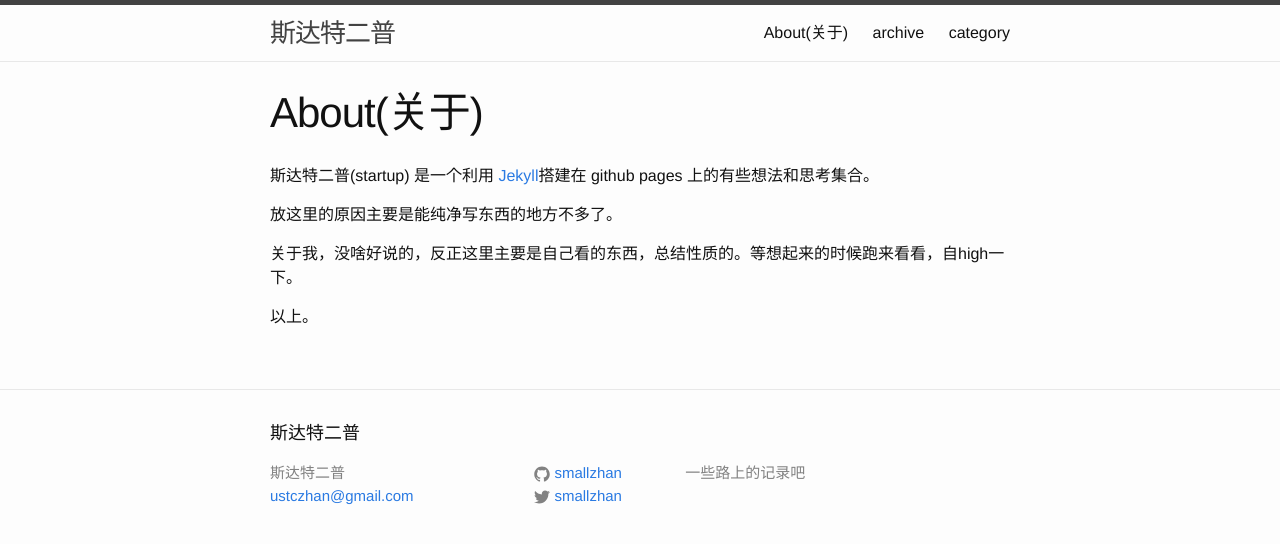
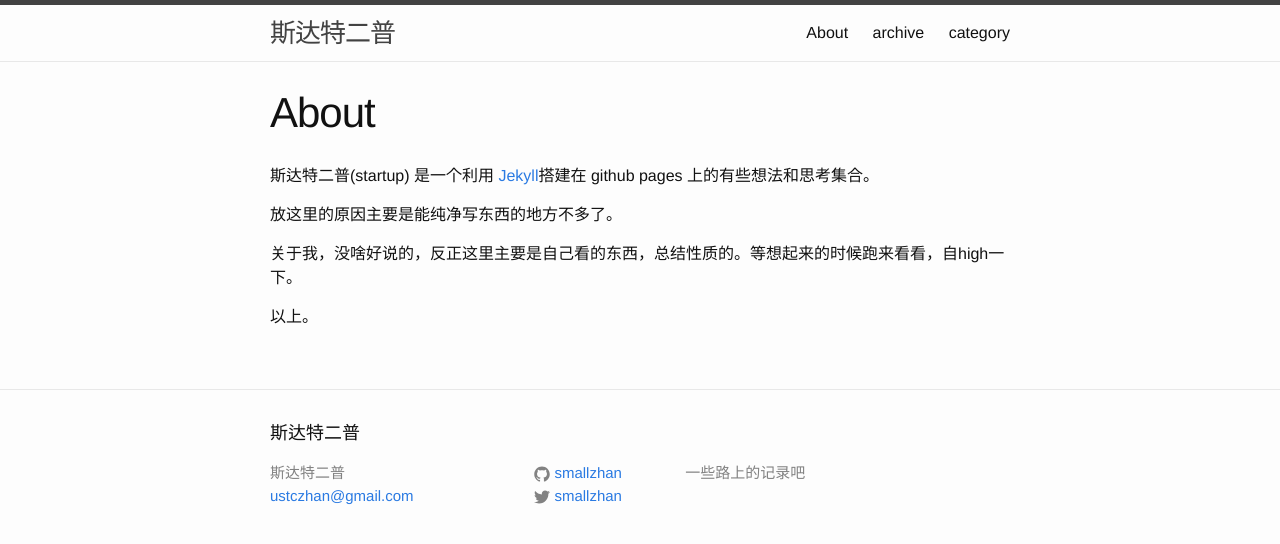
Before and after one commit to smallzhan/smallzhan.github.io, a Jekyll site: the page built from about.md, in a window 1280 px wide. Shown: the top 544 px of the page. Built offline with Jekyll 4.4.1, drawn with Linux system fonts in a browser that asks for light colours; Markdown is read by kramdown in place of the engine named in the settings.

Commit message:
improve format

```diff
--- a/_config.yml
+++ b/_config.yml
@@ -8,7 +8,6 @@ url: "http://smallzhan.github.io" # the base hostname & protocol for your site
 twitter_username: smallzhan
 github_username:  smallzhan
 
-theme: jekyll-theme-slate
 # Build settings
 #markdown: kramdown
 highlighter: pygments
--- a/about.md
+++ b/about.md
@@ -1,6 +1,6 @@
 ---
 layout: page
-title: About(关于)
+title: About
 permalink: /about/
 ---
 
```
